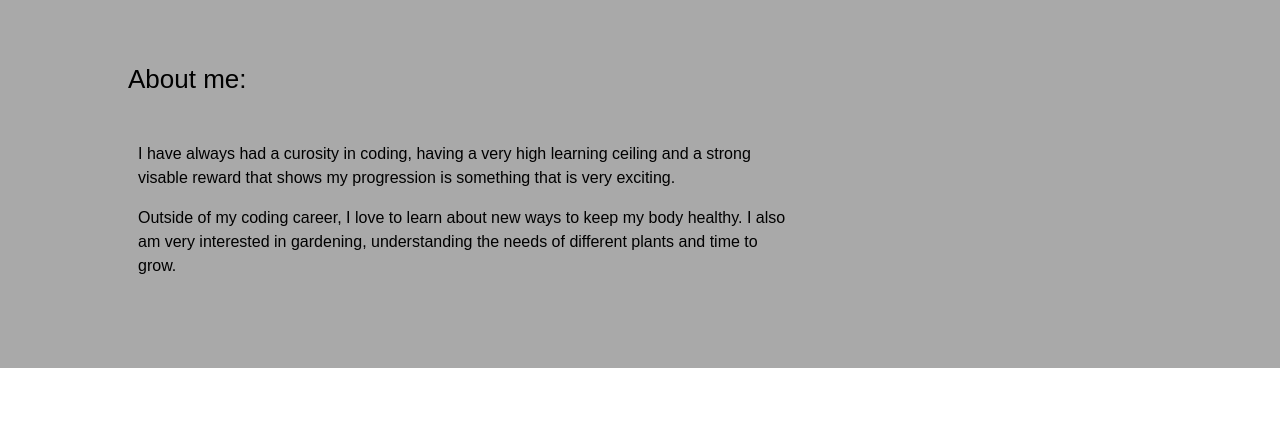
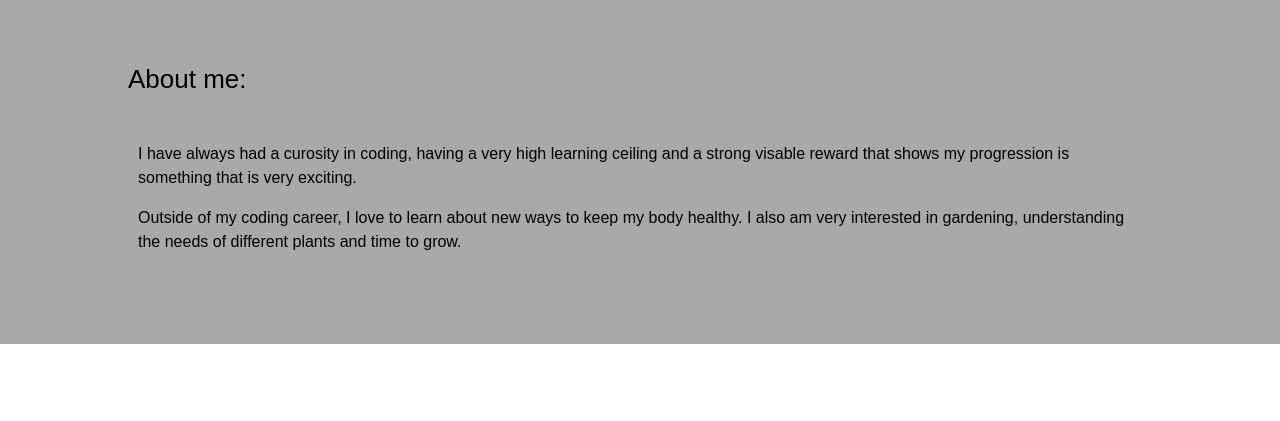
Before and after one commit to acostahenry96/portfoliov2, a plain HTML site: page index.html in a window 1280 px wide. Shown: the part 820-1241 px from the top of the page. Drawn offline with nearby package versions, Linux system fonts and the light colour scheme; files whose address does not match are found by name.

Commit message:
Closed containers

```diff
--- a/index.html
+++ b/index.html
@@ -30,7 +30,7 @@
         <section>
             <div class = "group">
                 <div class = "item">
-                    <img src = "C:\Users\acost\thinkful\projectsvs\portfoliov2\portfoliov2\Selfie.png" alt= "Fullstack Developer" class="image-enhanced">
+                    <img src="C:\Users\acost\thinkful\projectsvs\portfoliov2\portfoliov2\Selfie.png" alt= "Fullstack Developer" class="image-enhanced">
                 </div>
                 <div class = "item">
                 <h1>Welcome! My name is Henry Acosta</h1>
@@ -52,21 +52,21 @@
     <!-- This will cover the about me section -->
 
 
-    <section class = "dark-background">
+    <section class="dark-background">
         <h2 id="about">About me:</h2>
-        <div class = "group">
-            <div class = "item item-double">
+        <div class="group">
+            <div class="item item-double">
                 <p>I have always had a curosity in coding,
                     having a very high learning ceiling and a strong visable reward that shows
                     my progression is something that is very exciting.</p>
                 <p>Outside of my coding career,
                      I love to learn about new ways to keep my body healthy.
                      I also am very interested in gardening, understanding the needs of different plants and time to grow.</p>
-            </div>
-            <div class = "item">
-                <!-- assert image here -->
-            </div>
-        </section>
+                    </div>
+                 <!-- <div class = "item"> -->
+                 <!-- assert image here -->
+        </div>
+    </section>
 
 
         <!-- This covers portfolio -->
```
